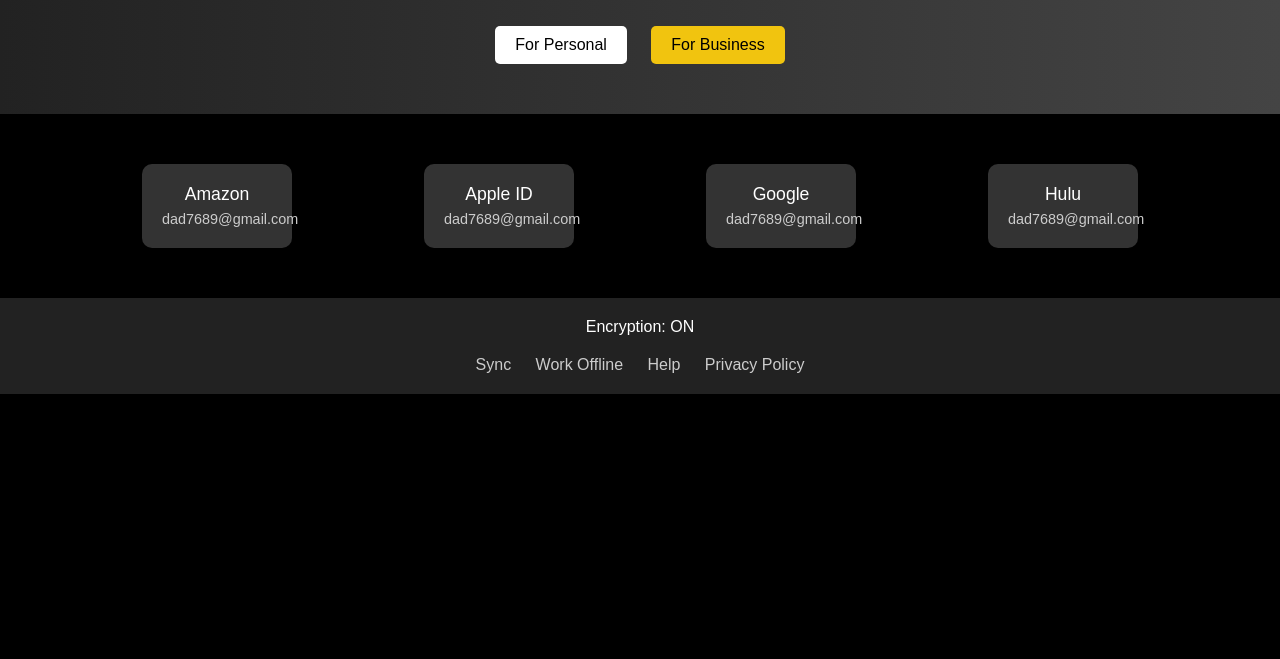
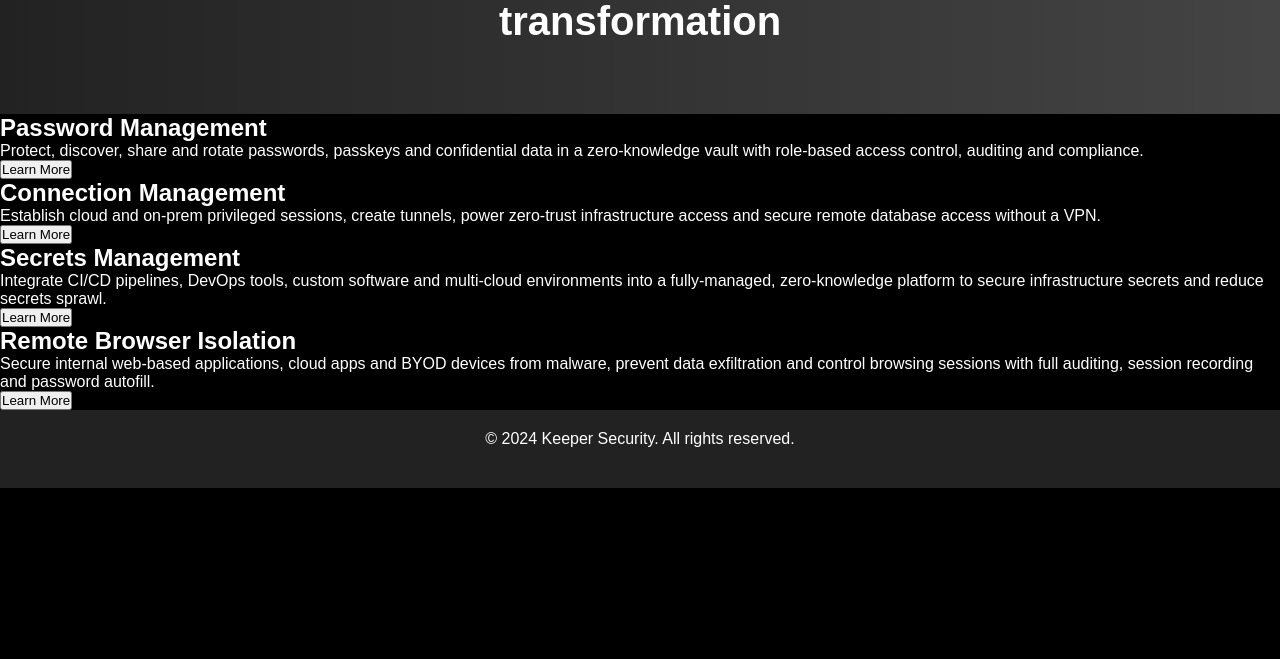
Before and after one commit to JPdemoAccount/CICD-node, a plain HTML site: page public/index.html in a window 1280 px wide. Shown: the part 141-800 px from the top of the page. Drawn offline with Linux system fonts and the light colour scheme.

Commit message:
Update index.html

```diff
--- a/public/index.html
+++ b/public/index.html
@@ -10,44 +10,36 @@
 <body>
     <header>
         <div class="header-content">
-            <h1>Don't get hacked.</h1>
-            <p>The trusted AI-enabled cybersecurity platform for preventing data breaches.</p>
-            <div class="cta-buttons">
-                <button class="btn personal">For Personal</button>
-                <button class="btn business">For Business</button>
-            </div>
+            <h1>An easy-to-use platform that unifies critical components of Identity and Access Management and enables zero-trust transformation</h1>
         </div>
     </header>
 
-    <section class="vault">
-        <div class="vault-container">
-            <div class="vault-item">
-                <p>Amazon</p>
-                <span>dad7689@gmail.com</span>
-            </div>
-            <div class="vault-item">
-                <p>Apple ID</p>
-                <span>dad7689@gmail.com</span>
-            </div>
-            <div class="vault-item">
-                <p>Google</p>
-                <span>dad7689@gmail.com</span>
-            </div>
-            <div class="vault-item">
-                <p>Hulu</p>
-                <span>dad7689@gmail.com</span>
-            </div>
-            <!-- Add more items here -->
+    <section class="services">
+        <div class="service-card">
+            <h2>Password Management</h2>
+            <p>Protect, discover, share and rotate passwords, passkeys and confidential data in a zero-knowledge vault with role-based access control, auditing and compliance.</p>
+            <button class="btn">Learn More</button>
+        </div>
+        <div class="service-card">
+            <h2>Connection Management</h2>
+            <p>Establish cloud and on-prem privileged sessions, create tunnels, power zero-trust infrastructure access and secure remote database access without a VPN.</p>
+            <button class="btn">Learn More</button>
+        </div>
+        <div class="service-card">
+            <h2>Secrets Management</h2>
+            <p>Integrate CI/CD pipelines, DevOps tools, custom software and multi-cloud environments into a fully-managed, zero-knowledge platform to secure infrastructure secrets and reduce secrets sprawl.</p>
+            <button class="btn">Learn More</button>
+        </div>
+        <div class="service-card">
+            <h2>Remote Browser Isolation</h2>
+            <p>Secure internal web-based applications, cloud apps and BYOD devices from malware, prevent data exfiltration and control browsing sessions with full auditing, session recording and password autofill.</p>
+            <button class="btn">Learn More</button>
         </div>
     </section>
 
     <footer>
-        <p>Encryption: <span>ON</span></p>
-        <div class="footer-links">
-            <a href="#">Sync</a>
-            <a href="#">Work Offline</a>
-            <a href="#">Help</a>
-            <a href="#">Privacy Policy</a>
+        <div class="footer-content">
+            <p>© 2024 Keeper Security. All rights reserved.</p>
         </div>
     </footer>
 </body>
```
